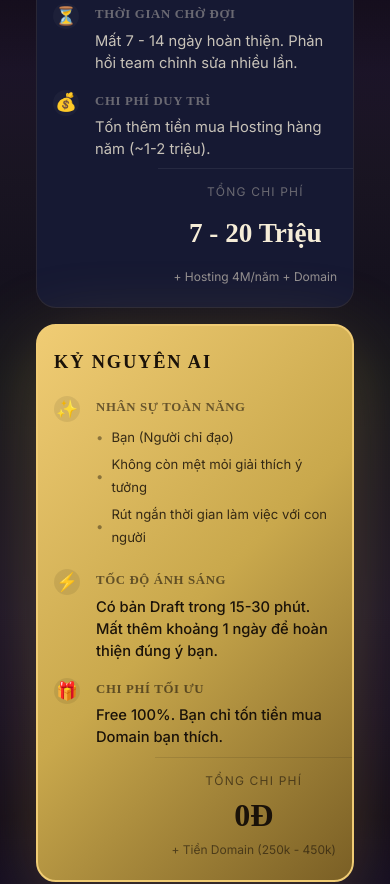
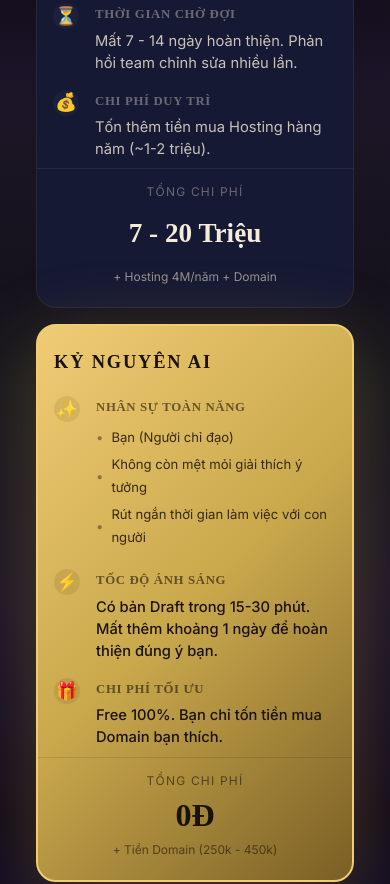
Before and after one commit to henryhong254/LPWS, a plain HTML site: page LPAI/index.html in a window 390 px wide. Shown: the part 3843-4727 px from the top of the page. Drawn offline with nearby package versions, Linux system fonts and the light colour scheme; a web font is replaced by a local one.

Commit message:
fix(mobile): comp-footer align-self stretch to center TONG CHI PHI

```diff
--- a/LPAI/index.html
+++ b/LPAI/index.html
@@ -1928,10 +1928,18 @@
       #comparison { padding: 0 12px 24px; }
       /* Ribbon: hide on mobile (gold card already stands out) */
       .comp-card.ai-way::after { display: none; }
-      /* TỔNG CHÍ PHÍ centering enforce */
-      .comp-footer { text-align: center !important; align-items: center !important; }
-      .comp-total-label { width: 100%; text-align: center !important; }
-      .comp-total-price { text-align: center; }
+      /* Fix comp-footer: align-self:end on desktop pushes it right in mobile flex */
+      .comp-footer {
+        align-self: stretch !important;
+        text-align: center !important;
+        align-items: center !important;
+        display: flex !important;
+        flex-direction: column !important;
+      }
+      .comp-total-label, .comp-total-price, .comp-note {
+        width: 100%;
+        text-align: center !important;
+      }
     }
 
     /* ── Pricing + Form Layout ── */
```
